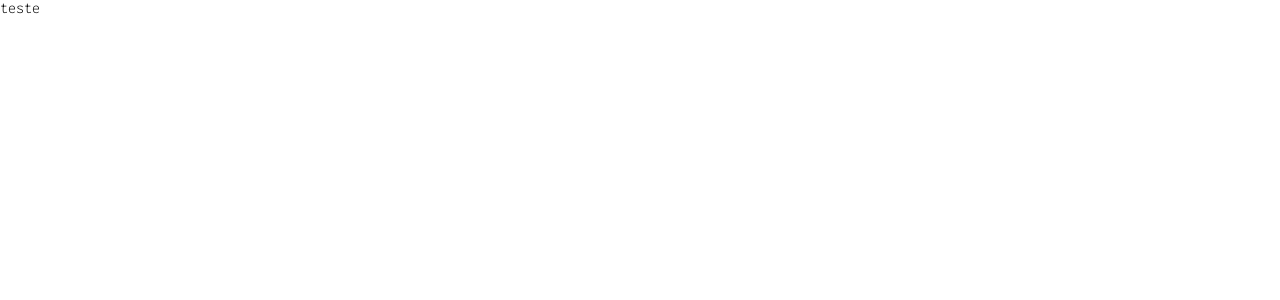
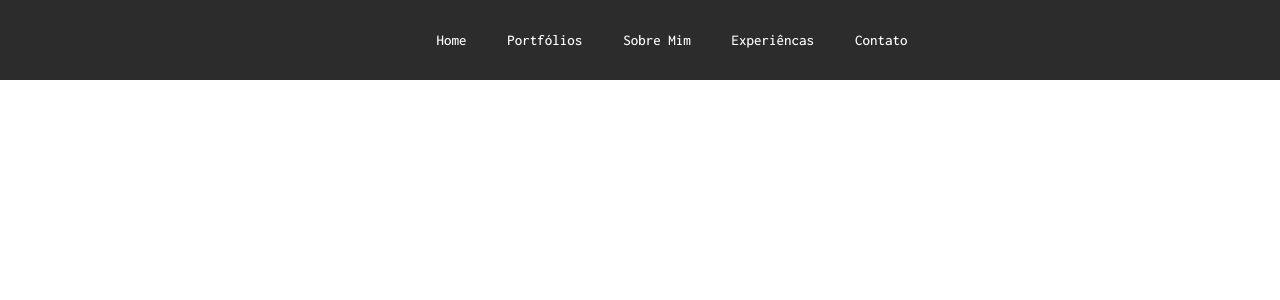
Before and after one commit to RodrigoMelloFernandes/Portfolio, a React (Create React App) app in the folder portfolio/: page / in a window 1280 px wide. Shown: the top 300 px of the page. Built offline with nearby package versions, Linux system fonts and the light colour scheme.

Commit message:
menu hamburguer component done

```diff
--- a/portfolio/src/App.tsx
+++ b/portfolio/src/App.tsx
@@ -1,9 +1,10 @@
+import Header from './pages/Header';
 
 
 function App() {
   return (
     <>
-      <p>teste</p>
+      <Header />
     </>
   );
 }
--- /dev/null
+++ b/portfolio/src/pages/Header/Header.module.scss
@@ -0,0 +1,35 @@
+@import '../../scss/styles.scss';
+
+.menu{
+  @include display-flexDirection(flex, row);
+  @include alignItems-justifyContent(center, space-between);
+  width: 100%;
+  height: 4rem;
+  background-color: $Black;
+  padding: $pl5;
+  //--------------------Desktop----------------------------->
+  @include for-desktop-only {
+    @include display-flexDirection(flex, row);
+    @include alignItems-justifyContent(center, space-between);
+    width: 100%;
+    height: 5rem;
+    padding: 0;
+    position: relative;
+
+  }
+
+  &__logo{
+    text-decoration: none;
+    color: $White;
+    font-size: 1.5rem;
+    font-weight: 700;
+    transition: all 0.35s linear;
+    &:hover {
+      color: $Purple;
+    }
+    //--------------------Desktop----------------------------->
+    @include for-desktop-only {
+      display: none;
+    }
+  }
+}
--- /dev/null
+++ b/portfolio/src/pages/Header/NavLinks/NavLinks.module.scss
@@ -0,0 +1,92 @@
+@import '../../../scss/styles.scss';
+
+.NavListOpen{
+  z-index: 1;
+  border-top: 1px solid $White;
+  overflow-y: auto;
+  visibility: visible;
+  position: absolute;
+  background-color: $Black;
+  width: 100%;
+  height: 16rem;
+  top: 4rem;
+  right: 0;
+  transition: all 0.75s ease-in-out;
+  //--------------------Desktop----------------------------->
+  @include for-desktop-only {
+    display: flex;
+    flex-direction: row;
+    position: absolute;
+    width: 100%;
+    height: 2rem;
+    visibility: visible;
+  }
+}
+
+.NavListClose{
+  z-index: 1;
+  border-top: 1px solid $White;
+  overflow-y: auto;
+  visibility: hidden;
+  position: absolute;
+  background-color: $Black;
+  width: 100%;
+  height: 0rem;
+  top: 4rem;
+  right: 0;
+  transition: all 0.35s ease-in-out;
+  //--------------------Desktop----------------------------->
+  @include for-desktop-only {
+    @include display-flexDirection(flex, row);
+    position: absolute;
+    top: 1.5rem;
+    left: 26rem;
+    border-top: none;
+    width: 40%;
+    height: 2rem;
+    visibility: visible;
+
+  }
+}
+
+.NavListOpen__Ul{
+  @include display-flexDirection(flex, column);
+
+  //--------------------Desktop----------------------------->
+    @include for-desktop-only{
+    display: flex;
+    flex-direction: row;
+    align-items: center;
+    justify-content: space-around;
+    width: 100%;
+    height: 2rem;
+  }
+
+  &___listItem{
+    margin: 4.5%;
+    //--------------------Desktop----------------------------->
+    @include for-desktop-only {
+      margin: 0;
+    }
+
+    &____link{
+      font-size: 0.938rem;
+    text-decoration: none;
+    color: $White;
+    font-weight: 500;
+    transition: all 0.35s linear;
+    &:hover {
+      cursor: pointer;
+      color: $Purple;
+    }
+    //--------------------Desktop----------------------------->
+    @include for-desktop-only {
+      &:hover {
+        cursor: pointer;
+        color: $Purple;
+      }
+    }
+    }
+  }
+
+}
--- /dev/null
+++ b/portfolio/src/pages/Header/NavLinks/index.tsx
@@ -0,0 +1,53 @@
+import { IMenuState } from '../../../types';
+import styles from './NavLinks.module.scss';
+
+export default function NavLinks({menuMobile, setMenuMobile}:IMenuState) {
+  return (
+    <nav
+      className={
+        menuMobile
+          ? `${styles.NavListOpen}`
+          : `${styles.NavListClose}`
+      }
+    >
+      <ul className={styles.NavListOpen__Ul}>
+        <li className={styles.NavListOpen__Ul___listItem}>
+          <a className={styles.NavListOpen__Ul___listItem____link}
+            href="#home"
+          >
+            Home
+          </a>
+        </li>
+
+        <li className={styles.NavListOpen__Ul___listItem}>
+          <a className={styles.NavListOpen__Ul___listItem____link}
+            href="#portfolios"
+          >
+            Portfólios
+          </a>
+        </li>
+        <li className={styles.NavListOpen__Ul___listItem}>
+          <a className={styles.NavListOpen__Ul___listItem____link}
+            href="#aboutme"
+          >
+            Sobre Mim
+          </a>
+        </li>
+        <li className={styles.NavListOpen__Ul___listItem}>
+          <a className={styles.NavListOpen__Ul___listItem____link}
+            href="#workingExperience"
+          >
+            Experiêncas
+          </a>
+        </li>
+        <li className={styles.NavListOpen__Ul___listItem}>
+          <a className={styles.NavListOpen__Ul___listItem____link}
+            href="#contact"
+          >
+            Contato
+          </a>
+        </li>
+      </ul>
+    </nav>
+  );
+}
--- /dev/null
+++ b/portfolio/src/pages/Header/hamburguer/Hamburguer.module.scss
@@ -0,0 +1,35 @@
+@import '../../../scss/styles.scss';
+
+.menuHamburguer {
+
+  @include alignItems-justifyContent(center, center);
+  @include display-flexDirection(flex, column);
+  height: 2.4rem;
+  position: relative;
+  width: 9%;
+
+  //--------------------Desktop----------------------------->
+  @include for-desktop-only {
+    display: none;
+  }
+
+  &__span {
+    width: 100%;
+  height: 0.2rem;
+  background: $White;
+  border-radius: 30px;
+  position: absolute;
+
+  &:nth-child(1) {
+    top: 8px;
+  }
+
+  &:nth-child(2) {
+    top: 16px;
+  }
+
+  &:nth-child(3) {
+    top: 24px;
+  }
+  }
+}
--- /dev/null
+++ b/portfolio/src/pages/Header/hamburguer/index.tsx
@@ -0,0 +1,18 @@
+import styles from './Hamburguer.module.scss';
+import { IMenuState } from '../../../types';
+
+
+export default function Hamburguer({menuMobile, setMenuMobile}:IMenuState) {
+  return (
+    <>
+      <div
+        className={styles.menuHamburguer}
+        onClick={() => setMenuMobile(!menuMobile)}
+      >
+        <span className={styles.menuHamburguer__span}></span>
+        <span className={styles.menuHamburguer__span}></span>
+        <span className={styles.menuHamburguer__span}></span>
+      </div>
+    </>
+  );
+}
--- a/portfolio/src/pages/Header/index.tsx
+++ b/portfolio/src/pages/Header/index.tsx
@@ -1,9 +1,16 @@
+import styles from './Header.module.scss';
+import { useState } from 'react';
+import Hamburguer from './hamburguer';
+import NavLinks from './NavLinks';
+
 export default function Header () {
+  const [menuMobile, setMenuMobile] = useState(false);
   return (
     <header>
-      <div>
-        <a href="#">ロドリゴ</a>
-
+      <div className={styles.menu}>
+        <a className={styles.menu__logo} href="#">ロドリゴ</a>
+        <Hamburguer menuMobile={menuMobile} setMenuMobile={setMenuMobile}/>
+        <NavLinks menuMobile={menuMobile} setMenuMobile={setMenuMobile}/>
       </div>
     </header>
   );
--- /dev/null
+++ b/portfolio/src/types/index.ts
@@ -0,0 +1,4 @@
+export interface IMenuState {
+  menuMobile: boolean,
+  setMenuMobile: React.Dispatch<React.SetStateAction<boolean>>
+}
```
